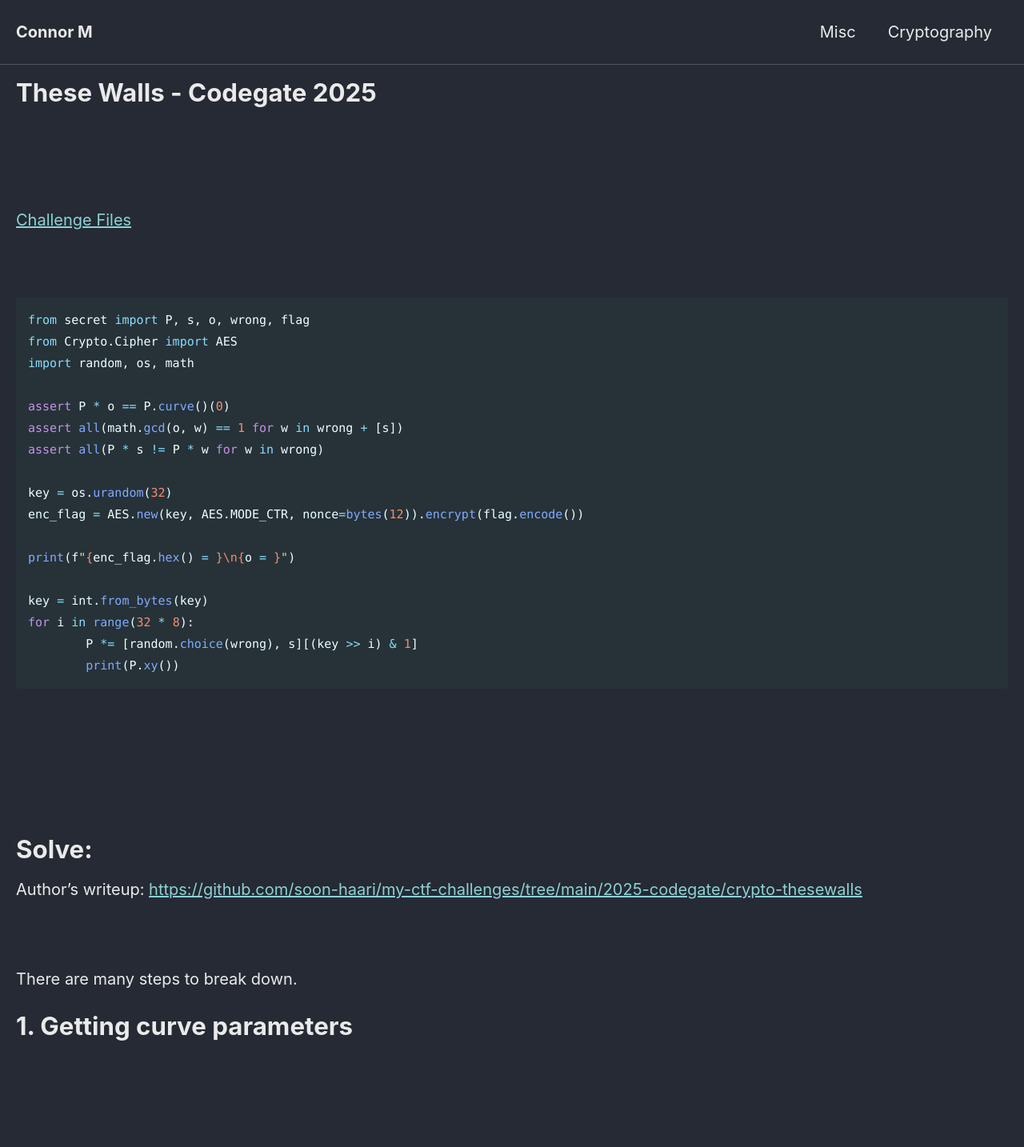
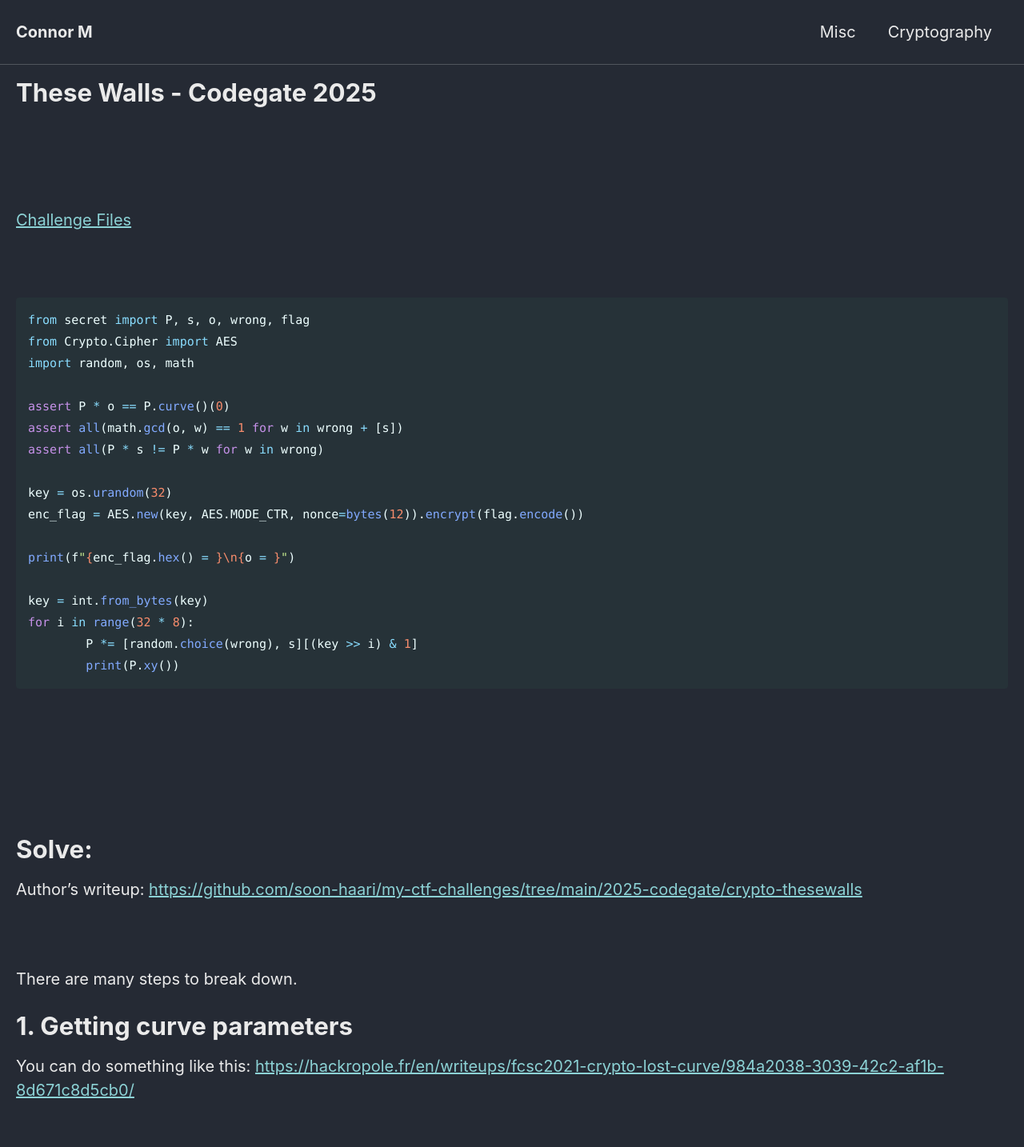
Before and after one commit to Connor-McCartney/Connor-McCartney.github.io, a Jekyll site: the page built from _pages/cryptography/ecc/TheseWallsCodegate2025.md, in a window 1280 px wide. Shown: the whole page at 80% size. Built offline with Jekyll 4.4.1, drawn with Linux system fonts in a browser that asks for light colours; cached includes are drawn as plain includes; before the commit the page ends 1348 px from its top, so only the background shows below that.

Commit message:
Update TheseWallsCodegate2025.md

```diff
--- a/_pages/cryptography/ecc/TheseWallsCodegate2025.md
+++ b/_pages/cryptography/ecc/TheseWallsCodegate2025.md
@@ -47,3 +47,5 @@ Author's writeup: <https://github.com/soon-haari/my-ctf-challenges/tree/main/202
 There are many steps to break down.
 
 # 1. Getting curve parameters
+
+You can do something like this: <https://hackropole.fr/en/writeups/fcsc2021-crypto-lost-curve/984a2038-3039-42c2-af1b-8d671c8d5cb0/>
```
